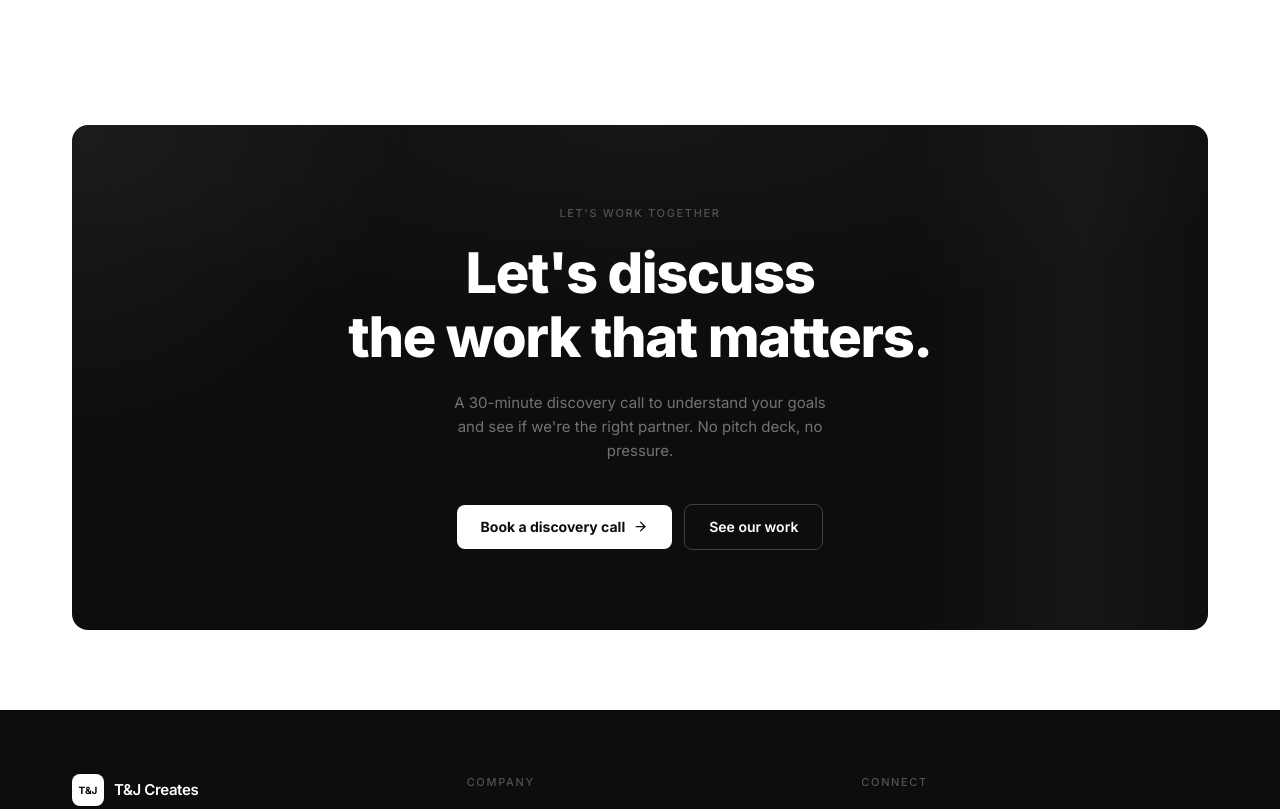
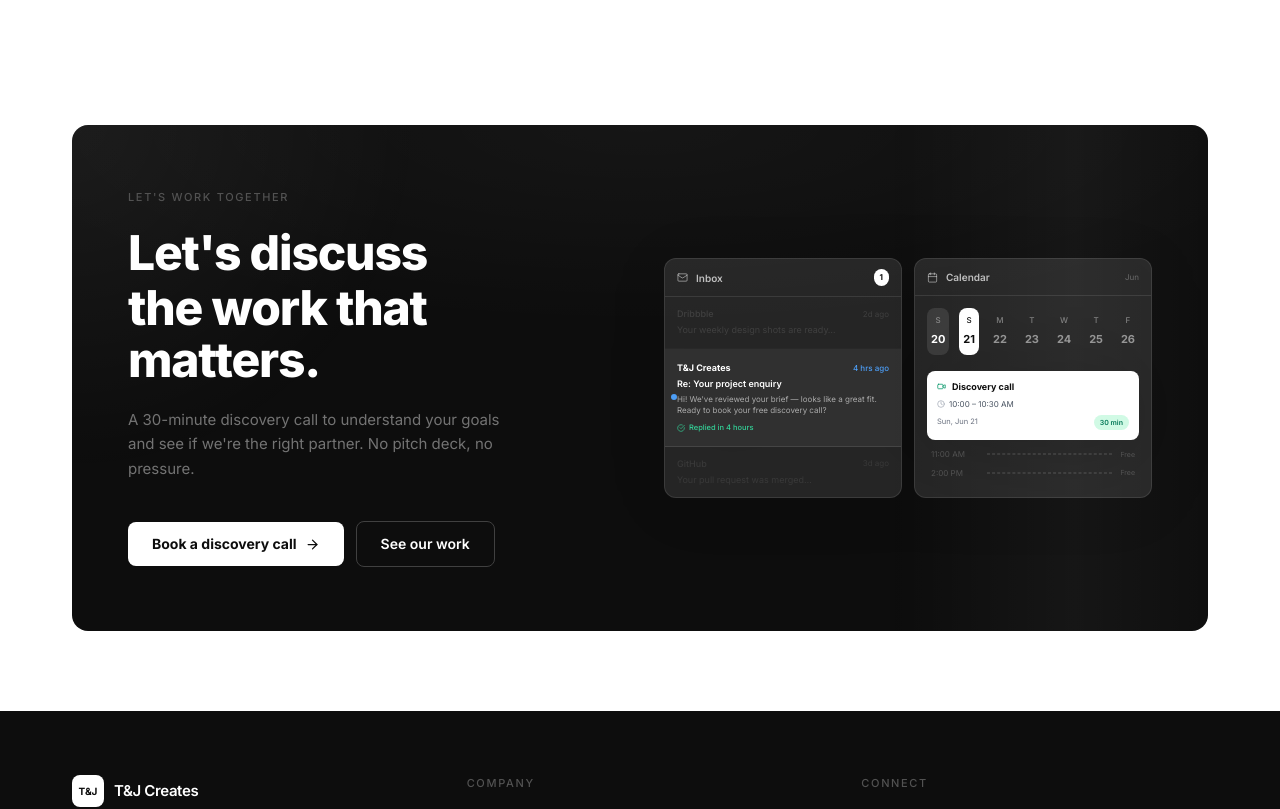
Before and after one commit to ayushtiwari18/agency-website, a React (Vite) app: page /faq in a window 1280 px wide. Shown: the part 700-1509 px from the top of the page. Built offline with nearby package versions, Linux system fonts and the light colour scheme.

Commit message:
feat: add ContactMockup to home ContactCTA dark card — 2-col layout

```diff
--- a/src/components/ui/ContactMockup.jsx
+++ b/src/components/ui/ContactMockup.jsx
@@ -3,7 +3,6 @@ import { Mail, CheckCircle, Calendar, Clock, Video } from 'lucide-react'
 
 const ease = [0.22, 1, 0.36, 1]
 
-// Get tomorrow's date info
 function getTomorrow() {
   const d = new Date()
   d.setDate(d.getDate() + 1)
@@ -14,9 +13,7 @@ function getTomorrow() {
   }
 }
 
-// Mini 7-day calendar strip
-function CalendarStrip() {
-  const tomorrow = getTomorrow()
+function CalendarStrip({ dark }) {
   const today = new Date()
   const days = Array.from({ length: 7 }, (_, i) => {
     const d = new Date(today)
@@ -34,19 +31,25 @@ function CalendarStrip() {
       {days.map(({ day, weekday, isToday, isTomorrow }) => (
         <div
           key={day}
-          className={`flex flex-col items-center gap-1 px-1.5 py-1.5 rounded-lg transition-colors ${
+          className={`flex flex-col items-center gap-1 px-1 py-1.5 rounded-lg ${
             isTomorrow
-              ? 'bg-brand-black'
+              ? 'bg-white'
               : isToday
-              ? 'bg-brand-gray-100'
+              ? dark ? 'bg-white/10' : 'bg-brand-gray-100'
               : ''
           }`}
         >
           <span className={`text-[8px] font-medium ${
-            isTomorrow ? 'text-white/70' : 'text-gray-400'
+            isTomorrow
+              ? 'text-brand-black'
+              : dark ? 'text-white/40' : 'text-gray-400'
           }`}>{weekday}</span>
           <span className={`text-[11px] font-bold ${
-            isTomorrow ? 'text-white' : isToday ? 'text-brand-black' : 'text-gray-500'
+            isTomorrow
+              ? 'text-brand-black'
+              : isToday
+              ? dark ? 'text-white' : 'text-brand-black'
+              : dark ? 'text-white/50' : 'text-gray-500'
           }`}>{day}</span>
         </div>
       ))}
@@ -54,8 +57,20 @@ function CalendarStrip() {
   )
 }
 
-export default function ContactMockup() {
+export default function ContactMockup({ dark = false }) {
   const tomorrow = getTomorrow()
+
+  const cardCls = dark
+    ? 'bg-white/10 border border-white/10 rounded-xl overflow-hidden backdrop-blur-sm'
+    : 'bg-white border border-brand-gray-200 rounded-xl overflow-hidden'
+
+  const headerCls = dark
+    ? 'px-3 py-2.5 border-b border-white/10 flex items-center gap-2'
+    : 'px-3 py-2.5 border-b border-brand-gray-100 flex items-center gap-2'
+
+  const labelCls = dark ? 'text-[10px] font-semibold text-white/70' : 'text-[10px] font-semibold text-brand-gray-700'
+  const mutedTextCls = dark ? 'text-white/30' : 'text-gray-400'
+  const iconCls = dark ? 'text-white/50' : 'text-brand-gray-500'
 
   return (
     <motion.div
@@ -63,7 +78,7 @@ export default function ContactMockup() {
       whileInView={{ opacity: 1, y: 0 }}
       viewport={{ once: true, margin: '-40px' }}
       transition={{ duration: 0.7, ease }}
-      className="mt-8 grid grid-cols-2 gap-3"
+      className="mt-0 grid grid-cols-2 gap-3"
     >
 
       {/* ── LEFT: Email Inbox ── */}
@@ -72,23 +87,22 @@ export default function ContactMockup() {
         whileInView={{ opacity: 1, x: 0 }}
         viewport={{ once: true }}
         transition={{ delay: 0.15, duration: 0.6, ease }}
-        className="bg-white border border-brand-gray-200 rounded-xl overflow-hidden"
-        style={{ boxShadow: '0 4px 20px -4px rgba(0,0,0,0.08)' }}
+        className={cardCls}
+        style={dark ? {} : { boxShadow: '0 4px 20px -4px rgba(0,0,0,0.08)' }}
       >
-        {/* Inbox header */}
-        <div className="px-3 py-2.5 border-b border-brand-gray-100 flex items-center gap-2">
-          <Mail size={11} className="text-brand-gray-500" />
-          <span className="text-[10px] font-semibold text-brand-gray-700">Inbox</span>
-          <span className="ml-auto bg-brand-black text-white text-[8px] font-bold px-1.5 py-0.5 rounded-full">1</span>
+        <div className={headerCls}>
+          <Mail size={11} className={iconCls} />
+          <span className={labelCls}>Inbox</span>
+          <span className="ml-auto bg-white text-brand-black text-[8px] font-bold px-1.5 py-0.5 rounded-full">1</span>
         </div>
 
-        {/* Read email — older */}
-        <div className="px-3 py-2.5 border-b border-brand-gray-50 opacity-50">
+        {/* Faded read email */}
+        <div className="px-3 py-2.5 border-b border-white/5 opacity-40">
           <div className="flex items-center justify-between mb-0.5">
-            <span className="text-[9px] font-medium text-gray-500">Dribbble</span>
-            <span className="text-[8px] text-gray-400">2d ago</span>
+            <span className={`text-[9px] font-medium ${mutedTextCls}`}>Dribbble</span>
+            <span className={`text-[8px] ${mutedTextCls}`}>2d ago</span>
           </div>
-          <p className="text-[9px] text-gray-400 truncate">Your weekly design shots are ready…</p>
+          <p className={`text-[9px] ${mutedTextCls} truncate`}>Your weekly design shots are ready…</p>
         </div>
 
         {/* UNREAD — T&J reply */}
@@ -97,31 +111,32 @@ export default function ContactMockup() {
           whileInView={{ opacity: 1 }}
           viewport={{ once: true }}
           transition={{ delay: 0.55, duration: 0.5 }}
-          className="px-3 py-3 bg-blue-50/60 border-b border-blue-100 relative"
+          className={`px-3 py-3 relative border-b ${
+            dark ? 'bg-white/5 border-white/10' : 'bg-blue-50/60 border-blue-100'
+          }`}
         >
-          {/* Unread dot */}
           <div className="absolute left-1.5 top-1/2 -translate-y-1/2 w-1.5 h-1.5 rounded-full bg-[#4d9ef6]" />
           <div className="flex items-center justify-between mb-0.5">
-            <span className="text-[9px] font-bold text-brand-black">T&amp;J Creates</span>
+            <span className={`text-[9px] font-bold ${dark ? 'text-white' : 'text-brand-black'}`}>T&amp;J Creates</span>
             <span className="text-[8px] text-[#4d9ef6] font-medium">4 hrs ago</span>
           </div>
-          <p className="text-[9px] font-semibold text-brand-black truncate mb-0.5">Re: Your project enquiry</p>
-          <p className="text-[8px] text-gray-500 leading-snug line-clamp-2">
+          <p className={`text-[9px] font-semibold truncate mb-0.5 ${dark ? 'text-white' : 'text-brand-black'}`}>Re: Your project enquiry</p>
+          <p className={`text-[8px] leading-snug line-clamp-2 ${dark ? 'text-white/60' : 'text-gray-500'}`}>
             Hi! We've reviewed your brief — looks like a great fit. Ready to book your free discovery call?
           </p>
           <div className="mt-1.5 flex items-center gap-1">
-            <CheckCircle size={8} className="text-emerald-500" />
-            <span className="text-[7.5px] text-emerald-600 font-medium">Replied in 4 hours</span>
+            <CheckCircle size={8} className="text-emerald-400" />
+            <span className="text-[7.5px] text-emerald-400 font-medium">Replied in 4 hours</span>
           </div>
         </motion.div>
 
-        {/* Read email — older */}
-        <div className="px-3 py-2.5 opacity-40">
+        {/* Faded read email */}
+        <div className="px-3 py-2.5 opacity-30">
           <div className="flex items-center justify-between mb-0.5">
-            <span className="text-[9px] font-medium text-gray-500">GitHub</span>
-            <span className="text-[8px] text-gray-400">3d ago</span>
+            <span className={`text-[9px] font-medium ${mutedTextCls}`}>GitHub</span>
+            <span className={`text-[8px] ${mutedTextCls}`}>3d ago</span>
           </div>
-          <p className="text-[9px] text-gray-400 truncate">Your pull request was merged…</p>
+          <p className={`text-[9px] ${mutedTextCls} truncate`}>Your pull request was merged…</p>
         </div>
       </motion.div>
 
@@ -131,19 +146,17 @@ export default function ContactMockup() {
         whileInView={{ opacity: 1, x: 0 }}
         viewport={{ once: true }}
         transition={{ delay: 0.25, duration: 0.6, ease }}
-        className="bg-white border border-brand-gray-200 rounded-xl overflow-hidden"
-        style={{ boxShadow: '0 4px 20px -4px rgba(0,0,0,0.08)' }}
+        className={cardCls}
+        style={dark ? {} : { boxShadow: '0 4px 20px -4px rgba(0,0,0,0.08)' }}
       >
-        {/* Calendar header */}
-        <div className="px-3 py-2.5 border-b border-brand-gray-100 flex items-center gap-2">
-          <Calendar size={11} className="text-brand-gray-500" />
-          <span className="text-[10px] font-semibold text-brand-gray-700">Calendar</span>
-          <span className="ml-auto text-[8px] text-gray-400">{tomorrow.month}</span>
+        <div className={headerCls}>
+          <Calendar size={11} className={iconCls} />
+          <span className={labelCls}>Calendar</span>
+          <span className={`ml-auto text-[8px] ${mutedTextCls}`}>{tomorrow.month}</span>
         </div>
 
         <div className="px-3 py-3">
-          {/* 7-day strip */}
-          <CalendarStrip />
+          <CalendarStrip dark={dark} />
 
           {/* Booked slot */}
           <motion.div
@@ -151,19 +164,23 @@ export default function ContactMockup() {
             whileInView={{ opacity: 1, scale: 1 }}
             viewport={{ once: true }}
             transition={{ delay: 0.7, duration: 0.45, ease }}
-            className="bg-brand-black rounded-lg p-2.5"
+            className={`rounded-lg p-2.5 ${
+              dark ? 'bg-white text-brand-black' : 'bg-brand-black'
+            }`}
           >
             <div className="flex items-center gap-1.5 mb-1.5">
-              <Video size={9} className="text-emerald-400 flex-shrink-0" />
-              <span className="text-[9px] font-bold text-white leading-tight">Discovery call</span>
+              <Video size={9} className={dark ? 'text-emerald-600 flex-shrink-0' : 'text-emerald-400 flex-shrink-0'} />
+              <span className={`text-[9px] font-bold leading-tight ${dark ? 'text-brand-black' : 'text-white'}`}>Discovery call</span>
             </div>
             <div className="flex items-center gap-1 mb-1">
-              <Clock size={8} className="text-gray-400 flex-shrink-0" />
-              <span className="text-[8px] text-gray-300">10:00 – 10:30 AM</span>
+              <Clock size={8} className={dark ? 'text-gray-400' : 'text-gray-400'} />
+              <span className={`text-[8px] ${dark ? 'text-gray-600' : 'text-gray-300'}`}>10:00 – 10:30 AM</span>
             </div>
             <div className="flex items-center gap-1">
-              <span className="text-[7.5px] text-gray-500">{tomorrow.weekday}, {tomorrow.month} {tomorrow.day}</span>
-              <span className="ml-auto bg-emerald-500/20 text-emerald-400 text-[7px] font-semibold px-1.5 py-0.5 rounded-full">30 min</span>
+              <span className={`text-[7.5px] ${dark ? 'text-gray-500' : 'text-gray-500'}`}>{tomorrow.weekday}, {tomorrow.month} {tomorrow.day}</span>
+              <span className={`ml-auto text-[7px] font-semibold px-1.5 py-0.5 rounded-full ${
+                dark ? 'bg-emerald-100 text-emerald-700' : 'bg-emerald-500/20 text-emerald-400'
+              }`}>30 min</span>
             </div>
           </motion.div>
 
@@ -171,9 +188,9 @@ export default function ContactMockup() {
           <div className="mt-2 space-y-1.5">
             {['11:00 AM', '2:00 PM'].map(time => (
               <div key={time} className="flex items-center gap-2 px-1">
-                <span className="text-[8px] text-gray-300 w-12 flex-shrink-0">{time}</span>
-                <div className="flex-1 h-px border border-dashed border-gray-200" />
-                <span className="text-[7px] text-gray-300">Free</span>
+                <span className={`text-[8px] w-12 flex-shrink-0 ${dark ? 'text-white/20' : 'text-gray-300'}`}>{time}</span>
+                <div className={`flex-1 h-px border border-dashed ${dark ? 'border-white/10' : 'border-gray-200'}`} />
+                <span className={`text-[7px] ${dark ? 'text-white/20' : 'text-gray-300'}`}>Free</span>
               </div>
             ))}
           </div>
--- a/src/sections/ContactCTA.jsx
+++ b/src/sections/ContactCTA.jsx
@@ -4,13 +4,14 @@ import { motion } from 'framer-motion'
 import { Reveal } from '../components/ui/Reveal'
 import { RevealText } from '../components/ui/RevealText'
 import { CursorGlow } from '../components/ui/CursorGlow'
+import ContactMockup from '../components/ui/ContactMockup'
 
 export default function ContactCTA() {
   return (
     <section className="section-pad-sm bg-white">
       <div className="container-content">
         <Reveal>
-          <div className="bg-brand-black rounded-2xl px-10 py-16 md:px-16 md:py-20 text-center relative overflow-hidden">
+          <div className="bg-brand-black rounded-2xl px-10 py-14 md:px-14 md:py-16 relative overflow-hidden">
 
             {/* Static radial top glow */}
             <div aria-hidden className="pointer-events-none absolute inset-0 opacity-30"
@@ -28,22 +29,28 @@ export default function ContactCTA() {
               className="pointer-events-none absolute inset-y-0 w-1/3 bg-gradient-to-r from-transparent via-white/[0.04] to-transparent"
             />
 
-            <div className="relative z-10">
-              <Reveal><p className="eyebrow text-brand-gray-600 mb-5">Let&apos;s work together</p></Reveal>
+            {/* Inner 2-col grid */}
+            <div className="relative z-10 grid grid-cols-1 lg:grid-cols-2 gap-12 items-center">
+
+              {/* LEFT — copy + CTAs */}
+              <div>
+                <Reveal>
+                  <p className="eyebrow text-brand-gray-600 mb-5">Let&apos;s work together</p>
+                </Reveal>
                 <RevealText
                   delay={80}
-                className="text-[clamp(2rem,5vw,3.5rem)] font-extrabold text-white leading-[1.08] tracking-tight mb-5 max-w-[640px] mx-auto"
+                  className="text-[clamp(2rem,4vw,3rem)] font-extrabold text-white leading-[1.08] tracking-tight mb-5 max-w-[480px]"
                 >
                   {"Let's discuss\nthe work that matters."}
                 </RevealText>
                 <Reveal delay={200}>
-                <p className="text-brand-gray-500 text-[15px] max-w-[400px] mx-auto mb-10 leading-relaxed">
+                  <p className="text-brand-gray-500 text-[15px] max-w-[380px] mb-10 leading-relaxed">
                     A 30-minute discovery call to understand your goals and see if
                     we&apos;re the right partner. No pitch deck, no pressure.
                   </p>
                 </Reveal>
                 <Reveal delay={280}>
-                <div className="flex flex-wrap items-center justify-center gap-3">
+                  <div className="flex flex-wrap items-center gap-3">
                     <Link to="/contact" className="group inline-flex items-center gap-2 px-6 py-3 bg-white text-brand-black text-sm font-bold rounded-lg hover:bg-brand-gray-100 active:scale-[0.97] transition-all duration-200">
                       Book a discovery call
                       <ArrowRight size={15} className="group-hover:translate-x-1 transition-transform duration-200" />
@@ -54,6 +61,21 @@ export default function ContactCTA() {
                   </div>
                 </Reveal>
               </div>
+
+              {/* RIGHT — Inbox + Calendar mockup (dark-adapted) */}
+              <div className="hidden lg:block">
+                {/*
+                  We override the card background/border colors with CSS variables
+                  so the white cards pop against the dark CTA background.
+                  The mockup internally uses brand-gray-200 borders and white bg
+                  which already contrast well on dark.
+                */}
+                <div style={{ filter: 'drop-shadow(0 8px 32px rgba(0,0,0,0.4))' }}>
+                  <ContactMockup dark />
+                </div>
+              </div>
+
+            </div>
           </div>
         </Reveal>
       </div>
```
Lines whose indentation alone changed are shown as unchanged.
